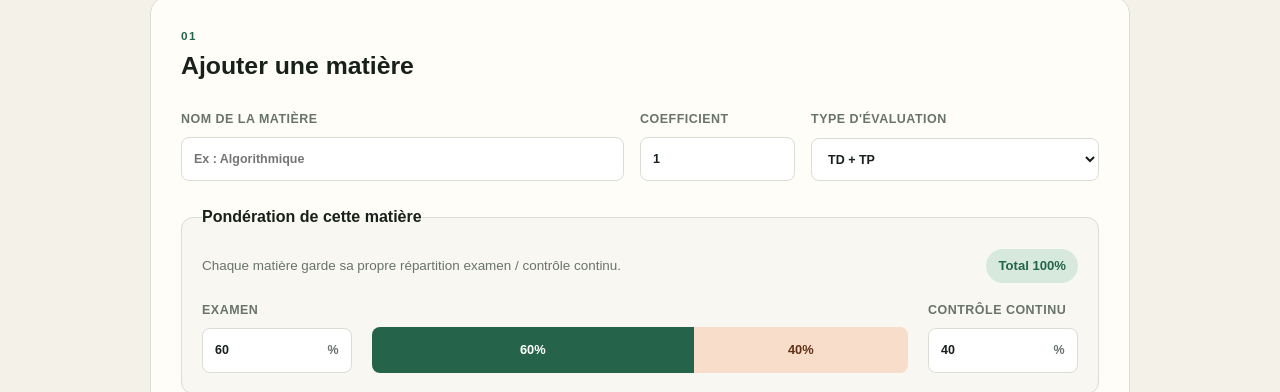
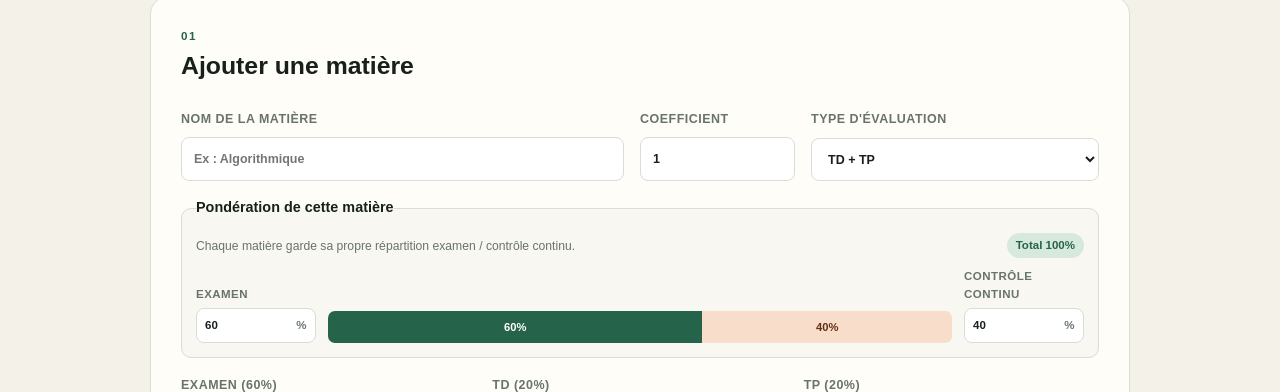
Before and after one commit to ffmly/m3dl-byryuu, a website built with Vite: page draft/index.html in a window 1280 px wide. Shown: the part 560-952 px from the top of the page. Built offline with nearby package versions, Linux system fonts and the light colour scheme.

Commit message:
style: tighten draft weighting controls and ignore env files

```diff
--- a/draft/style.css
+++ b/draft/style.css
@@ -66,13 +66,12 @@ button, input, select { font: inherit; }
 .section-title { display: flex; align-items: flex-start; justify-content: space-between; gap: 20px; margin-bottom: 26px; }
 .section-title h2 { margin: 2px 0 0; font-size: 1.55rem; }
 .step { margin: 0; }
-.total-pill { padding: 7px 12px; border-radius: 99px; color: var(--green); background: var(--green-light); font-size: 0.82rem; font-weight: 700; }
+.total-pill { padding: 4px 9px; border-radius: 99px; color: var(--green); background: var(--green-light); font-size: 0.72rem; font-weight: 700; }
 
-.weights-grid { display: grid; grid-template-columns: 150px 1fr 150px; align-items: end; gap: 20px; }
-.module-weights { min-width: 0; margin: 24px 0 0; padding: 20px; border: 1px solid var(--line); border-radius: 12px; background: #f8f7f1; }
-.module-weights-heading { display: flex; align-items: center; justify-content: space-between; gap: 16px; }
-.module-weights legend { padding: 0; color: var(--ink); font-size: 1rem; font-weight: 800; }
-.module-weights-heading { margin-bottom: 18px; }
+.weights-grid { display: grid; grid-template-columns: 120px 1fr 120px; align-items: end; gap: 12px; }
+.module-weights { min-width: 0; margin: 16px 0 0; padding: 14px; border: 1px solid var(--line); border-radius: 10px; background: #f8f7f1; }
+.module-weights-heading { display: flex; align-items: center; justify-content: space-between; gap: 10px; margin-bottom: 10px; }
+.module-weights legend { padding: 0; color: var(--ink); font-size: 0.9rem; font-weight: 800; }
 .module-weights .hint { margin: 0; }
 label { display: grid; gap: 8px; color: var(--muted); font-size: 0.78rem; font-weight: 700; letter-spacing: 0.04em; text-transform: uppercase; }
 input, select { width: 100%; padding: 12px; border: 1px solid var(--line); border-radius: 8px; color: var(--ink); background: white; outline: none; }
@@ -81,11 +80,14 @@ input:focus, select:focus { border-color: var(--green); box-shadow: 0 0 0 3px rg
 .number-field:focus-within { border-color: var(--green); box-shadow: 0 0 0 3px rgb(38 99 75 / 10%); }
 .number-field input { border: 0; box-shadow: none; }
 .number-field span { padding-right: 12px; color: var(--muted); }
-.split-preview { height: 46px; display: flex; overflow: hidden; border-radius: 8px; }
-.split-preview div { min-width: 0; display: grid; place-items: center; overflow: hidden; color: white; font-size: 0.8rem; font-weight: 800; transition: width 180ms ease; }
+.module-weights label { gap: 5px; font-size: 0.72rem; }
+.module-weights .number-field input { padding: 8px; }
+.module-weights .number-field span { padding-right: 8px; }
+.split-preview { height: 32px; display: flex; overflow: hidden; border-radius: 7px; }
+.split-preview div { min-width: 0; display: grid; place-items: center; overflow: hidden; color: white; font-size: 0.7rem; font-weight: 800; transition: width 180ms ease; }
 #exam-bar { width: 60%; background: var(--green); }
 #continuous-bar { width: 40%; color: #613015; background: var(--orange-light); }
-.hint { margin: 16px 0 0; color: var(--muted); font-size: 0.84rem; }
+.hint { margin: 16px 0 0; color: var(--muted); font-size: 0.76rem; }
 
 .form-grid { display: grid; gap: 16px; }
 .form-grid-main { grid-template-columns: 2fr 0.7fr 1.3fr; }
```
Also changed, not shown: 1 other file.
